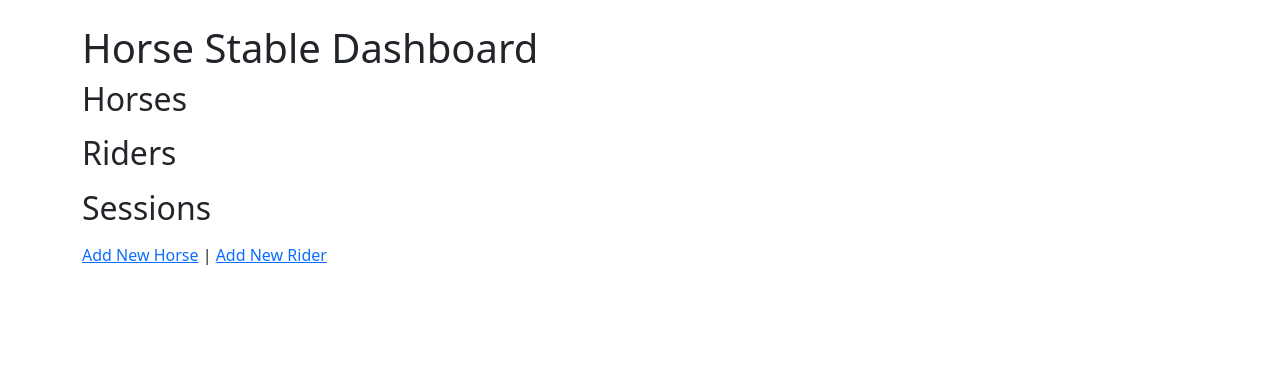
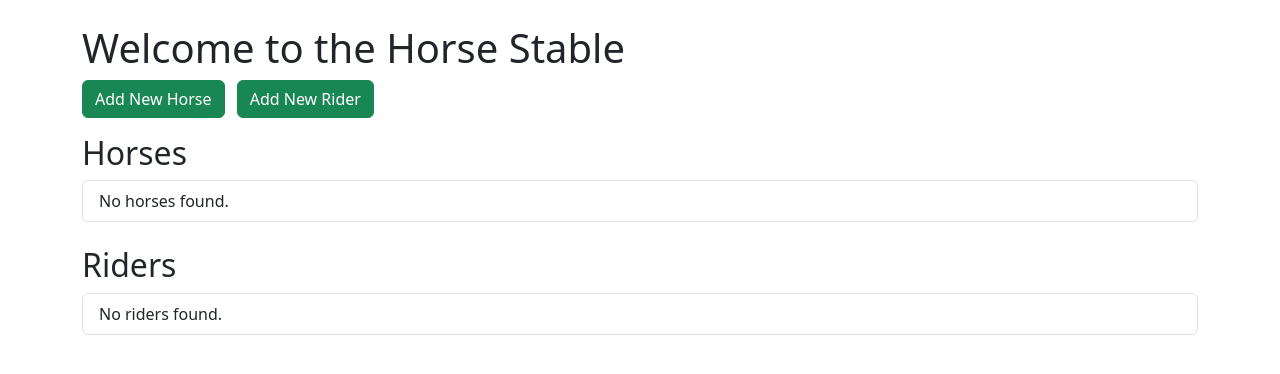
Before and after one commit to Ahmadaj84/horseStable, a Flask app: page / in a window 1280 px wide. Shown: the part 62-436 px from the top of the page. Run offline with Flask 3, Linux system fonts and the light colour scheme; data that the repository does not hold is empty.

Commit message:
updated the style in all pages

```diff
--- a/templates/index.html
+++ b/templates/index.html
@@ -1,34 +1,29 @@
 {% extends "layout.html" %}
 
-{% block title %}Add Horse{% endblock %}
+{% block title %}Home - Horse Stable{% endblock %}
 
 {% block content %}
-    <h1>Horse Stable Dashboard</h1>
+<h1>Welcome to the Horse Stable</h1>
+<p>
+    <a href="{{ url_for('add_horse') }}" class="btn btn-success me-2">Add New Horse</a>
+    <a href="{{ url_for('add_rider') }}" class="btn btn-success">Add New Rider</a>
+</p>
 
 <h2>Horses</h2>
-    <ul>
-        {% for h in horses %}
-        <li>{{ h['name'] }} - Age: {{ h['age'] }}</li>
+<ul class="list-group mb-4">
+    {% for horse in horses %}
+    <li class="list-group-item">{{ horse.name }} (Age: {{ horse.age }})</li>
+    {% else %}
+    <li class="list-group-item">No horses found.</li>
     {% endfor %}
 </ul>
 
 <h2>Riders</h2>
-    <ul>
-        {% for r in riders %}
-        <li>{{ r['name'] }} - Level: {{ r['level'] }}</li>
+<ul class="list-group">
+    {% for rider in riders %}
+    <li class="list-group-item">{{ rider.name }} (Level: {{ rider.level }})</li>
+    {% else %}
+    <li class="list-group-item">No riders found.</li>
     {% endfor %}
 </ul>
-
-    <h2>Sessions</h2>
-    <ul>
-        {% for s in sessions %}
-        <li>{{ s['date'] }} - Horse ID: {{ s['horse_id'] }} - Rider ID: {{ s['rider_id'] }}</li>
-        {% endfor %}
-    </ul>
-
-    <p>
-    <a href="{{ url_for('add_horse') }}">Add New Horse</a> |
-    <a href="{{ url_for('add_rider') }}">Add New Rider</a>
-</p>
-
 {% endblock %}
```
Also changed, not shown: templates/add_rider.html (+13 -12 lines). Lines whose indentation alone changed are shown as unchanged.
